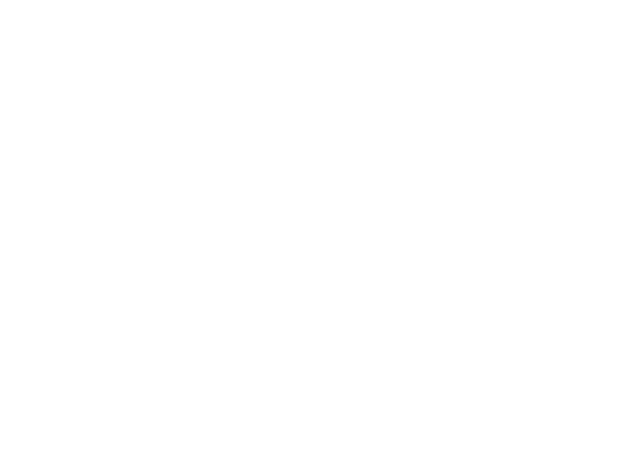
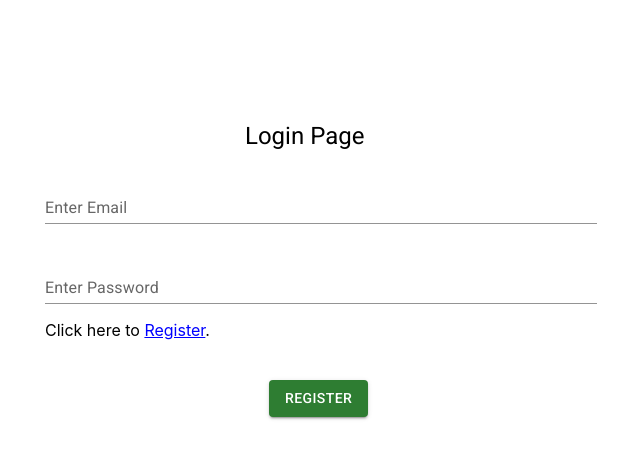
Before and after one commit to AbdulRehman-9876/Todolist, a React (Create React App) app in the folder Frontend/: page /Login in a window 1280 px wide. Before the commit this address had no page. Shown: the top 458 px of the page, without its empty margins (319-959 px from the left). Built offline with nearby package versions, Linux system fonts and the light colour scheme.

Commit message:
Login.jsx added

```diff
--- a/Frontend/src/App.js
+++ b/Frontend/src/App.js
@@ -4,6 +4,7 @@ import { ReloadContext } from "./Components/TodoList/ReloadContext";
 import RegisterPage from "./Components/User/RegisterPage";
 import { useState } from "react";
 import { BrowserRouter, Routes, Route } from "react-router-dom";
+import LoginPage from "./Components/User/LoginPage";
 
 function App() {
   const [shouldReload, setShouldReload] = useState(true);
@@ -16,6 +17,7 @@ function App() {
             <Routes>
               <Route path="/" element={<RegisterPage />}></Route>
               <Route path="TodoList/" element={<Todolist />}></Route>
+              <Route path="Login" element={<LoginPage/>}></Route>
             </Routes>
           </BrowserRouter>
         </ReloadContext.Provider>
--- /dev/null
+++ b/Frontend/src/Components/User/LoginPage.jsx
@@ -0,0 +1,69 @@
+import TextField from "@mui/material/TextField";
+import Stack from "@mui/material/Stack";
+import Typography, { typographyClasses } from "@mui/material/Typography";
+import Button from "@mui/material/Button";
+import Container from "@mui/material/Container";
+import { Link } from "react-router-dom";
+import { useState } from "react";
+
+export default function LoginPage() {
+  const [formData, setFormData] = useState({
+    email: "",
+    password: "",
+  });
+
+  // Update state based on ID
+  const handleChange = (e) => {
+    setFormData({
+      ...formData,
+      [e.target.id]: e.target.value,
+    });
+  };
+  const handleSubmit = async () => {};
+
+  return (
+    <>
+      <Container maxWidth="sm">
+        <Typography sx={{ mt: 15, mb: 3, ml: 25 }} variant="h5">
+          Login Page
+        </Typography>
+        <Stack spacing={4}>
+          <TextField
+            id="email"
+            label="Enter Email"
+            variant="standard"
+            type="email"
+            value={formData.email}
+            onChange={handleChange}
+          />
+          <TextField
+            id="password"
+            label="Enter Password"
+            variant="standard"
+            type="password"
+            value={formData.password}
+            onChange={handleChange}
+          />
+        </Stack>
+        <p>
+          Click here to{" "}
+          <Link
+            to="/"
+            style={{ textDecoration: "underline", color: "blue" }}
+          >
+            Register
+          </Link>
+          .
+        </p>
+        <Button
+          color="success"
+          variant="contained"
+          sx={{ ml: 28, mt: 3 }}
+          onClick={handleSubmit}
+        >
+          Register
+        </Button>
+      </Container>
+    </>
+  );
+}
```
